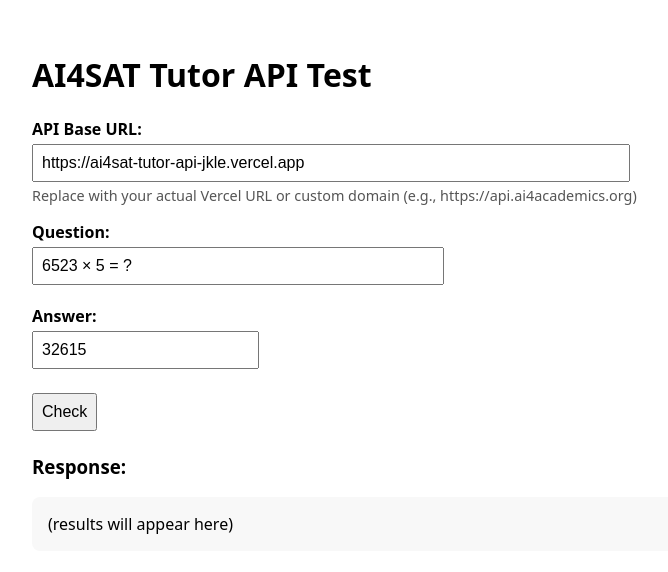
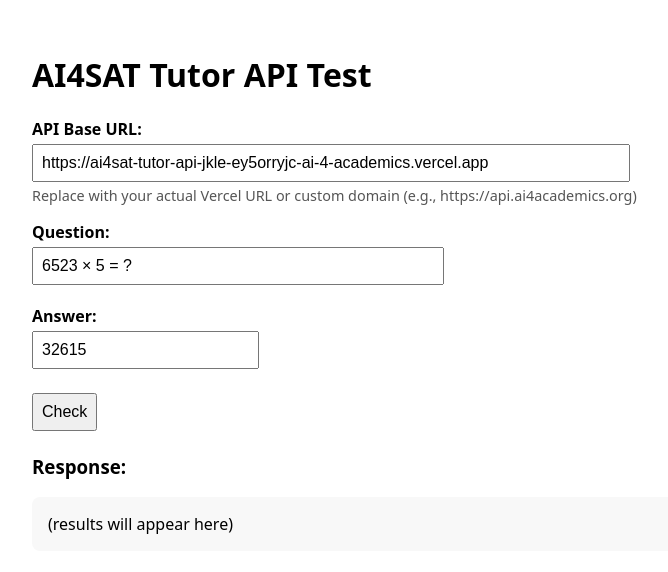
Before and after one commit to AI4Academics/site, a plain HTML site: page test-api.html in a window 1280 px wide. Shown: the whole page, without its empty margins (198-866 px from the left). Drawn offline with Linux system fonts and the light colour scheme.

Commit message:
updated api url

```diff
--- a/test-api.html
+++ b/test-api.html
@@ -15,7 +15,7 @@
   <h1>AI4SAT Tutor API Test</h1>
   <div class="row">
     <label>API Base URL:</label><br>
-    <input id="api" size="60" value="https://ai4sat-tutor-api-jkle.vercel.app">
+    <input id="api" size="60" value="https://ai4sat-tutor-api-jkle-ey5orryjc-ai-4-academics.vercel.app">
     <div style="font-size:.9rem;color:#555">Replace with your actual Vercel URL or custom domain (e.g., https://api.ai4academics.org)</div>
   </div>
 
```
